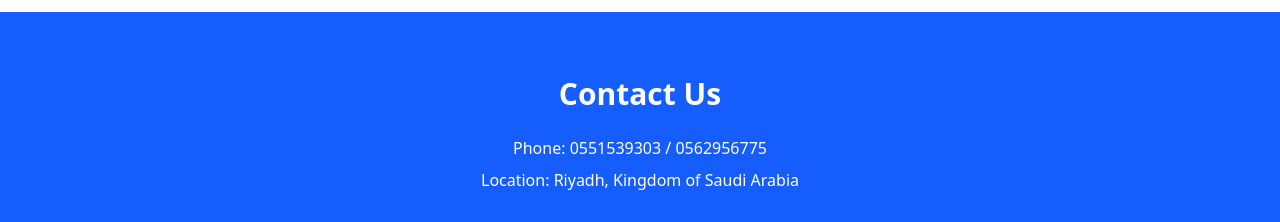
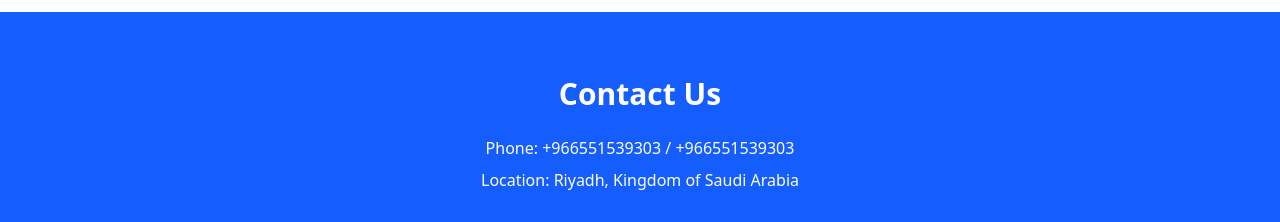
Before and after one commit to alasaneeth/water-auditor-testing-environment, a React (Vite) app: page / in a window 1280 px wide. Shown: the part 1904-2126 px from the top of the page. Built offline with nearby package versions, Linux system fonts and the light colour scheme; no server answers.

Commit message:
update contact detals

```diff
--- a/src/components/Contact.jsx
+++ b/src/components/Contact.jsx
@@ -60,7 +60,7 @@ const sendEmail = (e) => {
   return (
     <section id="contact" className="bg-blue-600 text-white py-16 px-6">
       <h2 className="text-3xl font-bold text-center mb-6">Contact Us</h2>
-      <p className="text-center mb-2">Phone: 0551539303 / 0562956775</p>
+      <p className="text-center mb-2">Phone: +966551539303 / +966551539303</p>
       <p className="text-center mb-8">Location: Riyadh, Kingdom of Saudi Arabia
 </p>
 
```
